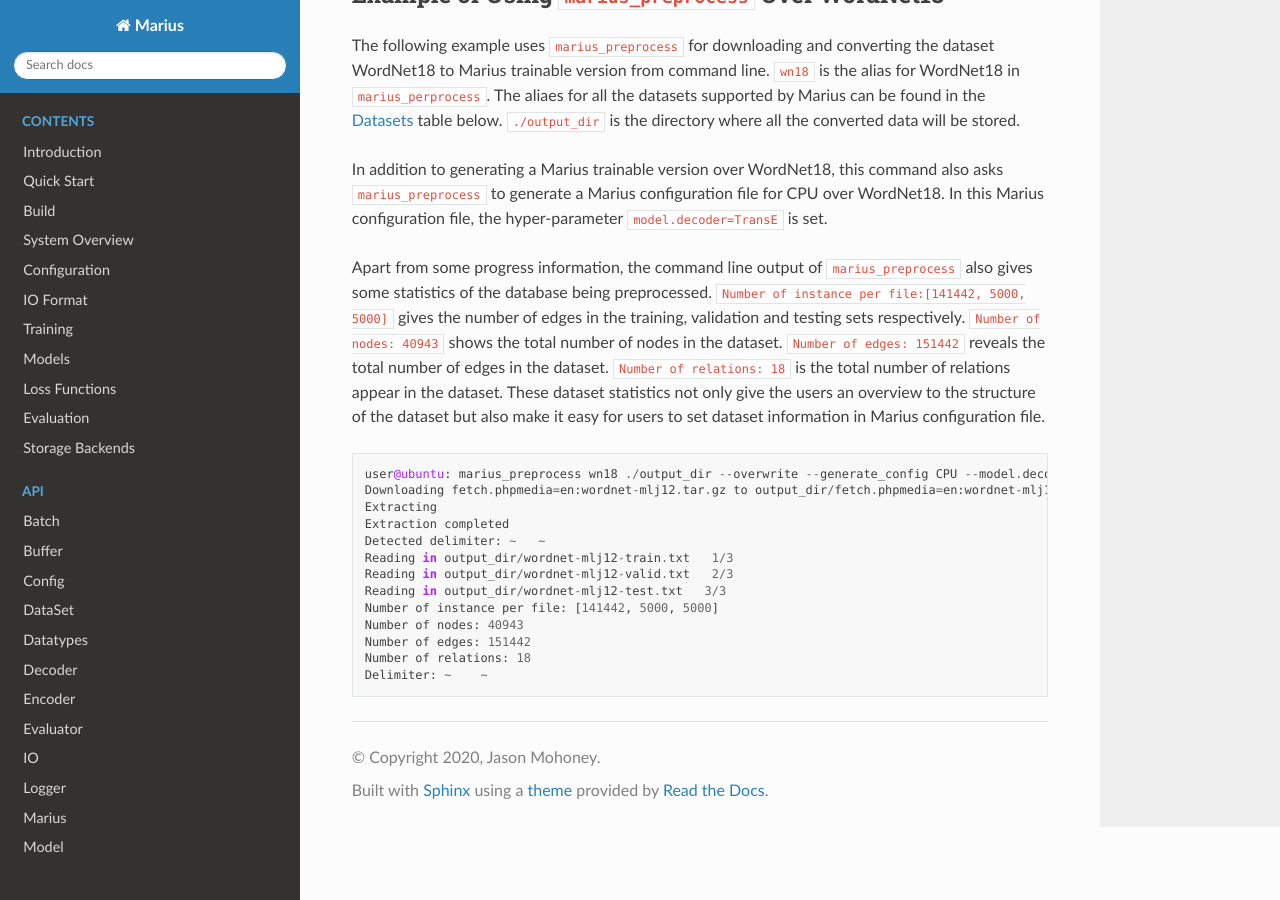
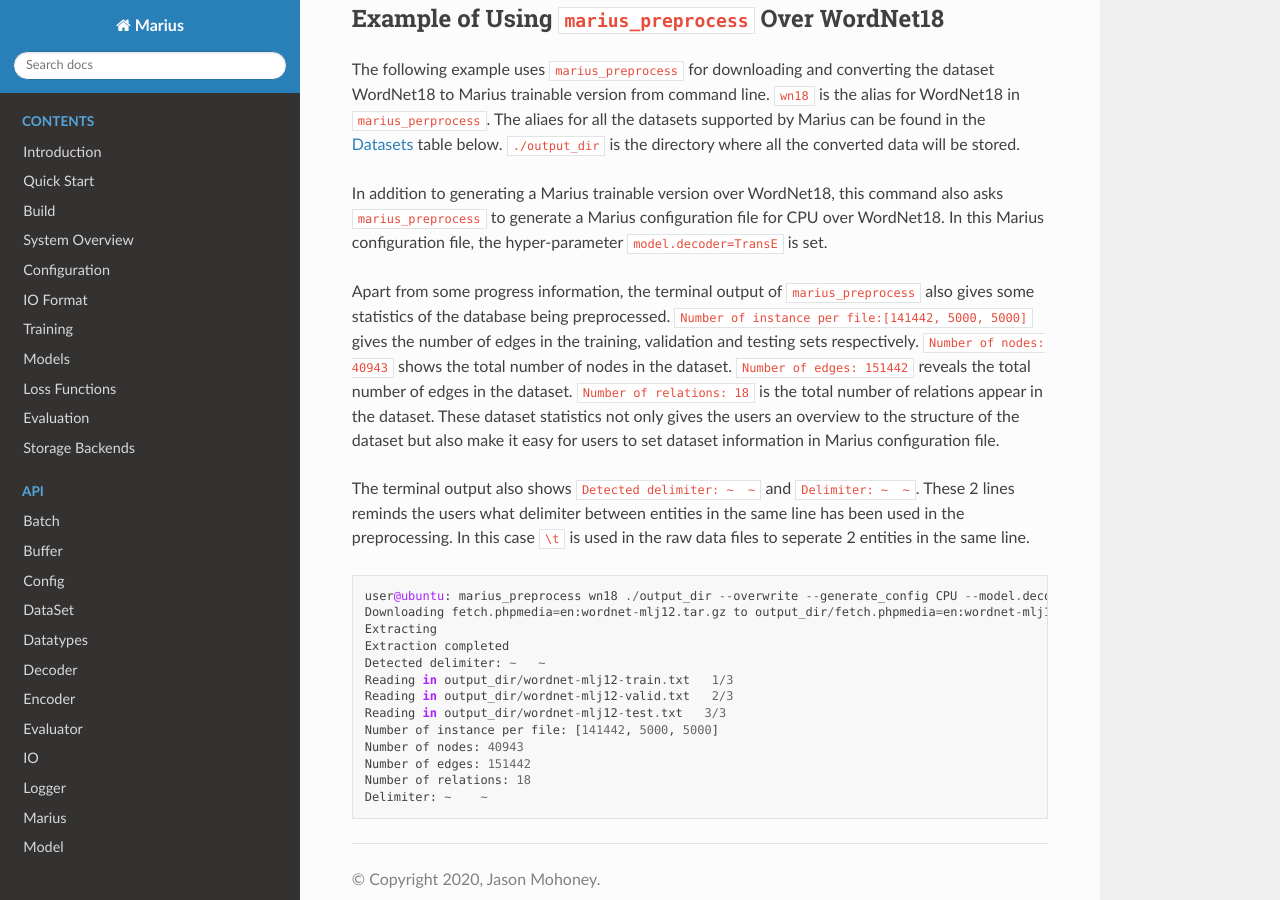
Before and after one commit to marius-team/marius, a Sphinx documentation site: the page built from docs/preprocess.rst, in a window 1280 px wide and 900 px high, scrolled down 3509 px. Built offline with Sphinx 7.4.7 and the Read the Docs theme 2.0.0, drawn with Linux system fonts in a browser that asks for light colours; some of the changed text lies outside the part shown.

Commit message:
Minor fix

```diff
--- a/docs/configuration.rst
+++ b/docs/configuration.rst
@@ -1,4 +1,4 @@
-.. _configuration
+.. _configuration:
 
 *************
 Configuration
--- a/docs/preprocess.rst
+++ b/docs/preprocess.rst
@@ -1,4 +1,4 @@
-.. _preprocessing
+.. _preprocessing:
 
 *************
 Preprocessing
@@ -67,7 +67,8 @@ may be treated as the already-preprocessed data files for the current dataset if
 ^^^^^^^^^^^^^^^^^^^^^^^^^^^^^^^^^^^^^^^^^^^
 The ``--generate_config <device>, -gc <device>`` is an **optional** option for ``marius_preprocess``.
 If this option is set, ``marius_preprocess`` will generate a Marius configuration
-file in the ``<output_directory>``.
+file in the ``<output_directory>`` with all configuration parameters set to the recommended defaults if not
+explicitly defined.
 The generated Marius configuration is for single-GPU setting by default if ``<device>`` is not set.
 If other device, such as ``CPU`` or ``multi-GPU``, is required, users can just append the option after
 ``--generate_config``, e.g. ``--generate_config CPU``.
@@ -162,16 +163,20 @@ In addition to generating a Marius trainable version over WordNet18, this comman
 asks ``marius_preprocess`` to generate a Marius configuration file for CPU over WordNet18.
 In this Marius configuration file, the hyper-parameter ``model.decoder=TransE`` is set.
 
-Apart from some progress information, the command line output
+Apart from some progress information, the terminal output
 of ``marius_preprocess`` also gives some statistics of the
 database being preprocessed. ``Number of instance per file:[141442, 5000, 5000]``
 gives the number of edges in the training, validation and testing sets respectively.
 ``Number of nodes: 40943`` shows the total number of nodes in the dataset.
 ``Number of edges: 151442`` reveals the total number of edges in the dataset.
 ``Number of relations: 18`` is the total number of relations appear in the dataset.
-These dataset statistics not only give the users an overview to the structure of
+These dataset statistics not only gives the users an overview to the structure of
 the dataset but also make it easy for users to set dataset information in
 Marius configuration file.
+
+The terminal output also shows ``Detected delimiter: ~  ~`` and ``Delimiter: ~  ~``.
+These 2 lines reminds the users what delimiter between entities in the same line has been used in the preprocessing.
+In this case ``\t`` is used in the raw data files to seperate 2 entities in the same line.
 
 ::
 
```
Also changed, not shown: other parts of docs/preprocess.rst (+1 -1 lines).
